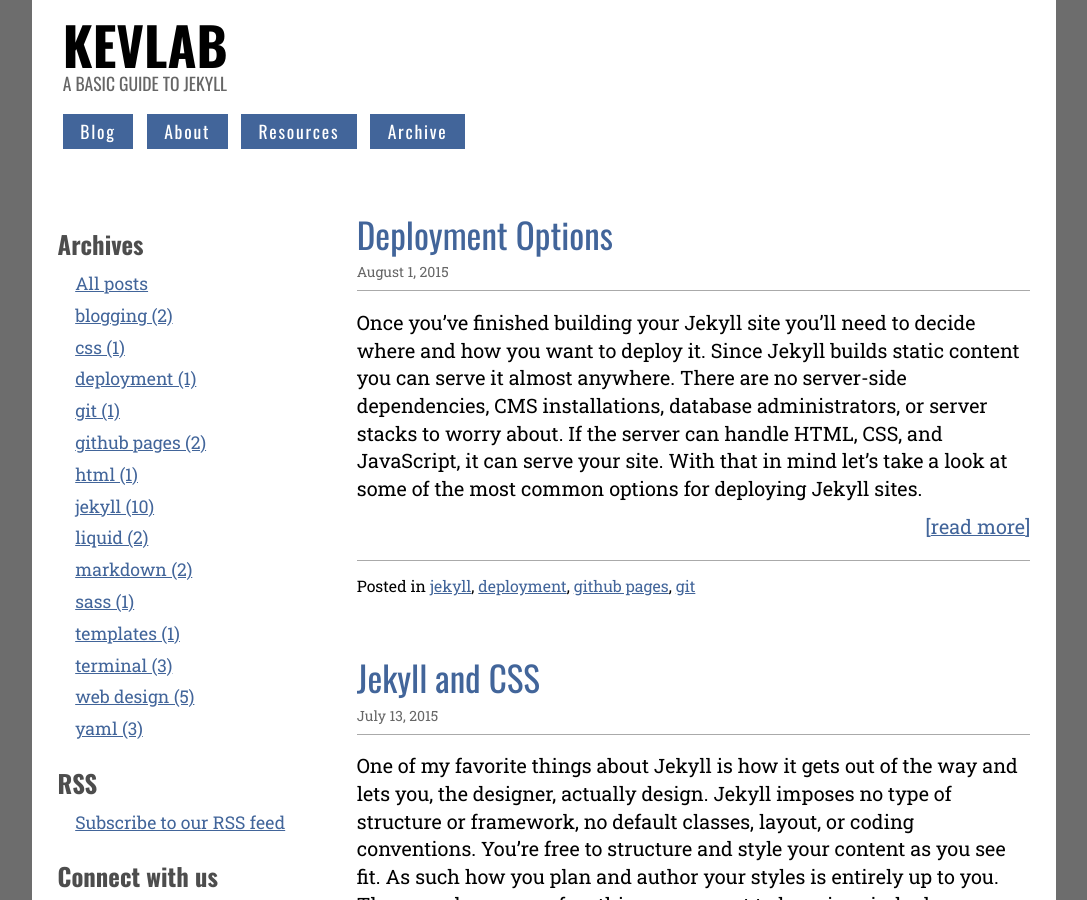
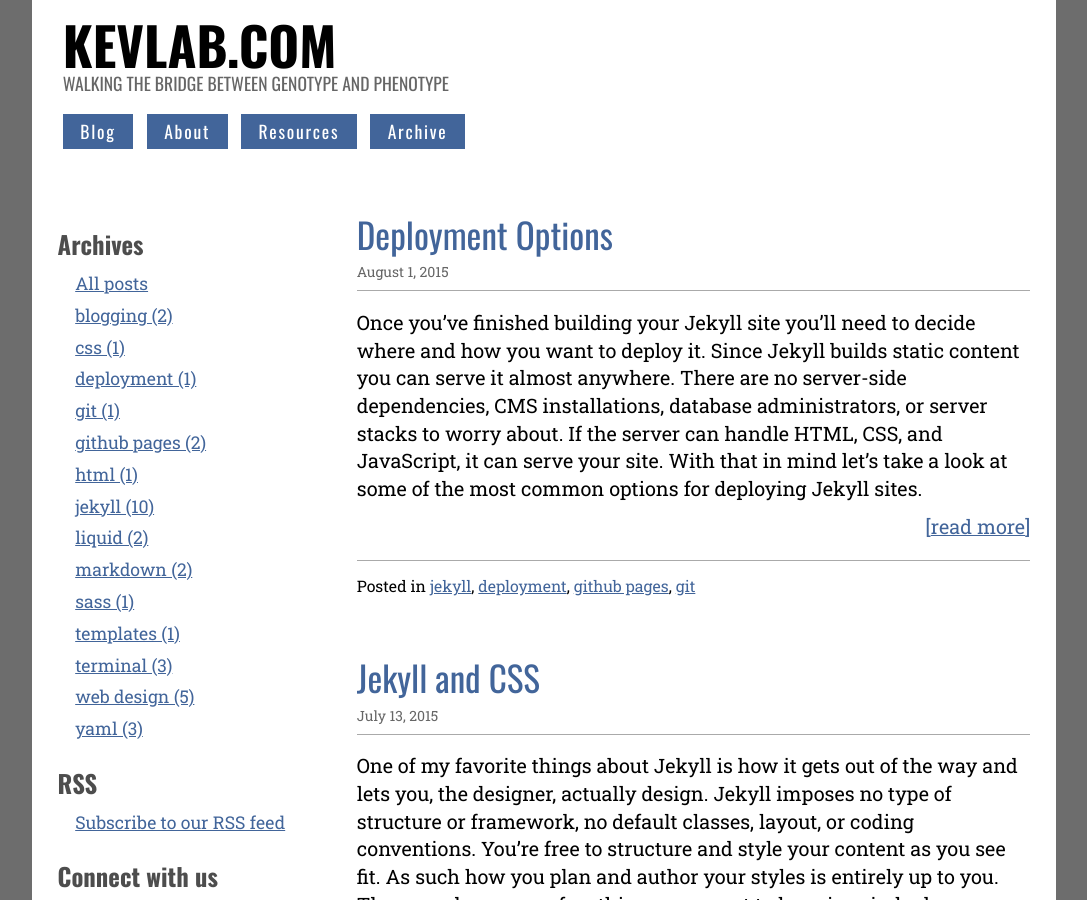
Before and after one commit to kjdudley/kjdudley.github.io, a Jekyll site: the page built from index.html, in a window 1280 px wide and 900 px high. Shown: the whole window, without its empty margins (96-1183 px from the left). Built offline with Jekyll 4.4.1, drawn with Linux system fonts in a browser that asks for light colours; the list of posts is cut into pages by our own code.

Commit message:
changed tagline to 'Walking The Bridge Between Genotype And Phenotype'

```diff
--- a/_config.yml
+++ b/_config.yml
@@ -1,9 +1,9 @@
 # Site settings
-title: KEVLAB
+title: KEVLAB.COM
 description: "Companion blog to the lynda.com course, Jekyll for Web Designers. This site is designed to present Jekyll to web designers in a clear, concise way, and provide a resource and reference for those that are new to Jekyll."
 baseurl: ""
 url: "http://kevlab.com"
-tagline: A basic guide to Jekyll
+tagline: Walking The Bridge Between Genotype And Phenotype
 
 # Build settings
 markdown: kramdown
```
